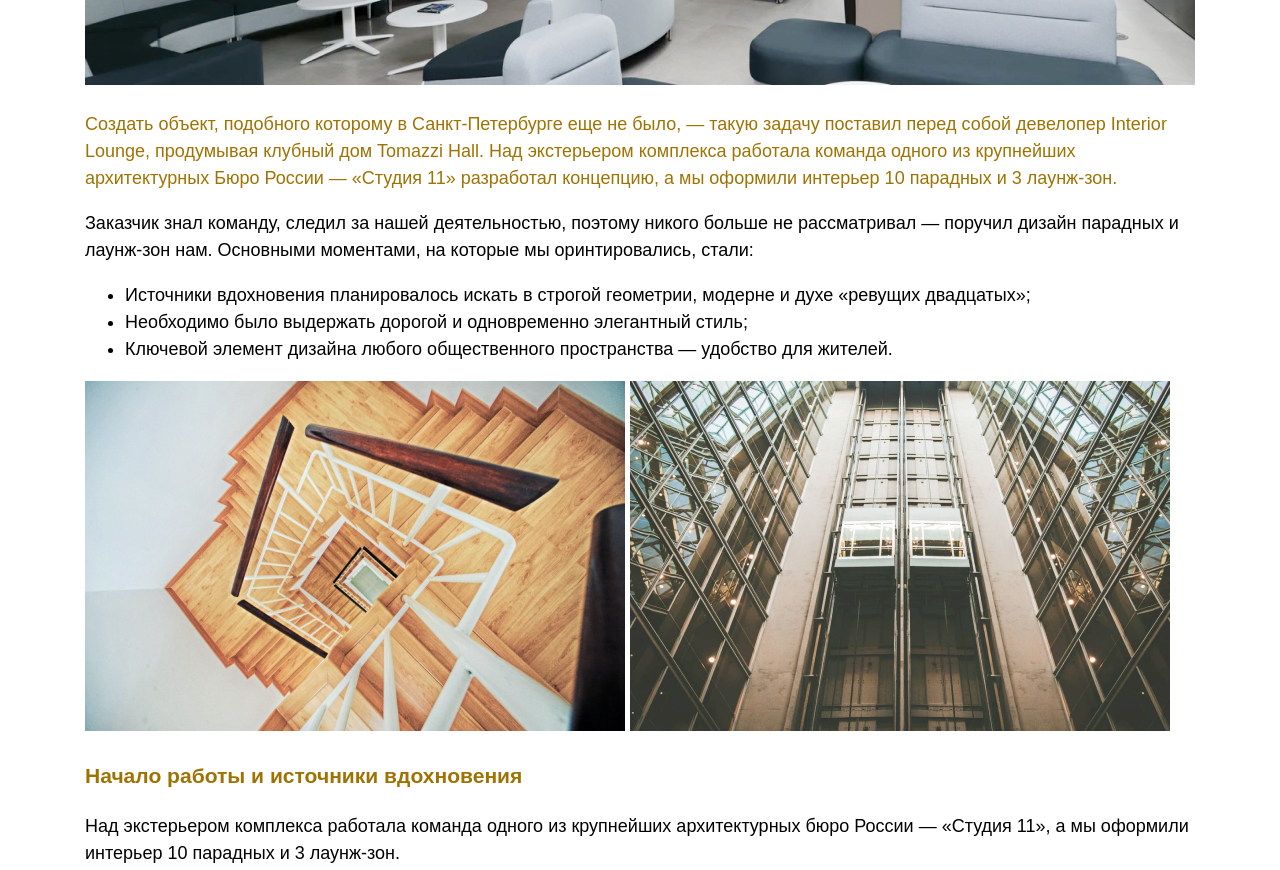
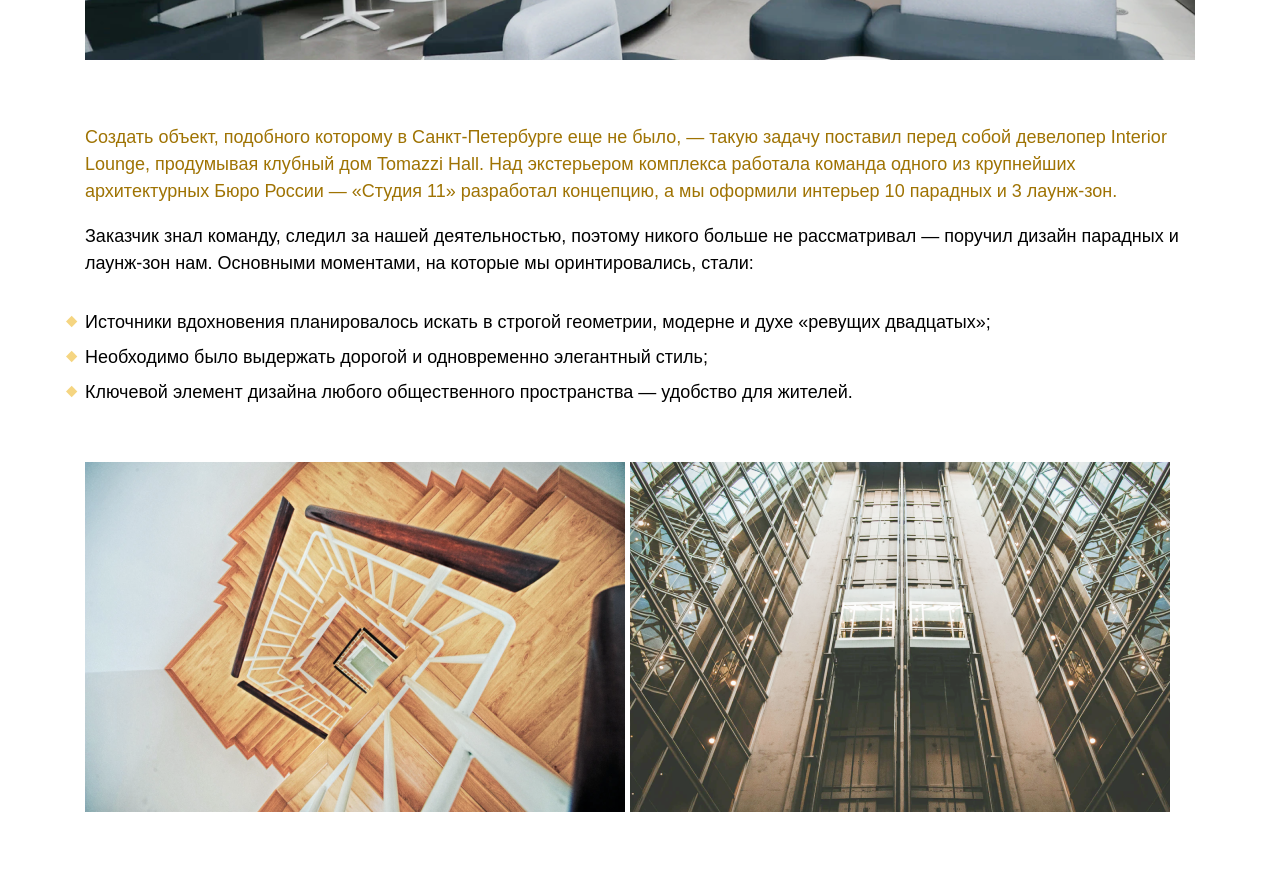
Before and after one commit to flyingniki/cms-layout, a plain HTML site: page index.html in a window 1280 px wide. Shown: the part 560-1430 px from the top of the page. Drawn offline with Linux system fonts and the light colour scheme.

Commit message:
подготовлен текст

```diff
--- a/index.html
+++ b/index.html
@@ -19,10 +19,8 @@
         <div class="wysiwyg-wrapper">
           <h1>Дизайн общественных интерьеров</h1>
           <h2>Кейс клубного дома Tomazzi Hall</h2>
-          <div>
-            <img src="img/image 1.png" alt="Помещение">
-          </div>
-          <p class="slogan">Создать объект, подобного которому в Санкт-Петербурге еще не было, — такую задачу поставил
+          <img src="img/image 1.png" alt="Помещение">
+          <p class="gold">Создать объект, подобного которому в Санкт-Петербурге еще не было, — такую задачу поставил
             перед
             собой девелопер Interior Lounge, продумывая клубный дом Tomazzi Hall. Над экстерьером комплекса
             работала команда одного из крупнейших архитектурных Бюро России — «Студия 11» разработал
@@ -30,7 +28,7 @@
           <p>Заказчик знал команду, следил за нашей деятельностью, поэтому никого больше не рассматривал —
             поручил дизайн парадных и лаунж-зон нам. Основными моментами, на которые мы оринтировались,
             стали:</p>
-          <ul class="features">
+          <ul>
             <li>Источники вдохновения планировалось искать в строгой геометрии, модерне и духе «ревущих
               двадцатых»;</li>
             <li>Необходимо было выдержать дорогой и одновременно элегантный стиль;</li>
--- a/style.css
+++ b/style.css
@@ -1,3 +1,8 @@
+* {
+  margin: 0;
+  padding: 0;
+}
+
 .wrapper {
   width: 1110px;
   margin: 0 auto;
@@ -16,20 +21,40 @@ body {
 .wysiwyg-wrapper h1 {
   font-weight: 500;
   font-size: 48px;
+  margin-bottom: 32px;
 }
 
 .wysiwyg-wrapper h2 {
   font-weight: 500;
   font-size: 40px;
   color: #9f7303;
-}
-
-.slogan {
-  color: #9f7303;
+  margin-bottom: 56px;
 }
 
 .wysiwyg-wrapper h3 {
   color: #9f7303;
+  margin-top: 88px;
+  margin-bottom: 34px;
+}
+
+.gold {
+  color: #9f7303;
+  margin-top: 56px;
+  margin-bottom: 18px;
+}
+
+.wysiwyg-wrapper ul {
+  margin-top: 32px;
+  margin-bottom: 56px;
+  list-style-image: url(img/Rectangle\ 3.svg);
+}
+
+.wysiwyg-wrapper li:not(:last-child) {
+  margin-bottom: 8px;
+}
+
+.wysiwyg-wrapper div {
+  margin-bottom: 83px;
 }
 
 .wysiwyg-wrapper cite {
```
Also changed, not shown: img/Rectangle 3.png (added), img/Rectangle 3.svg (added).
